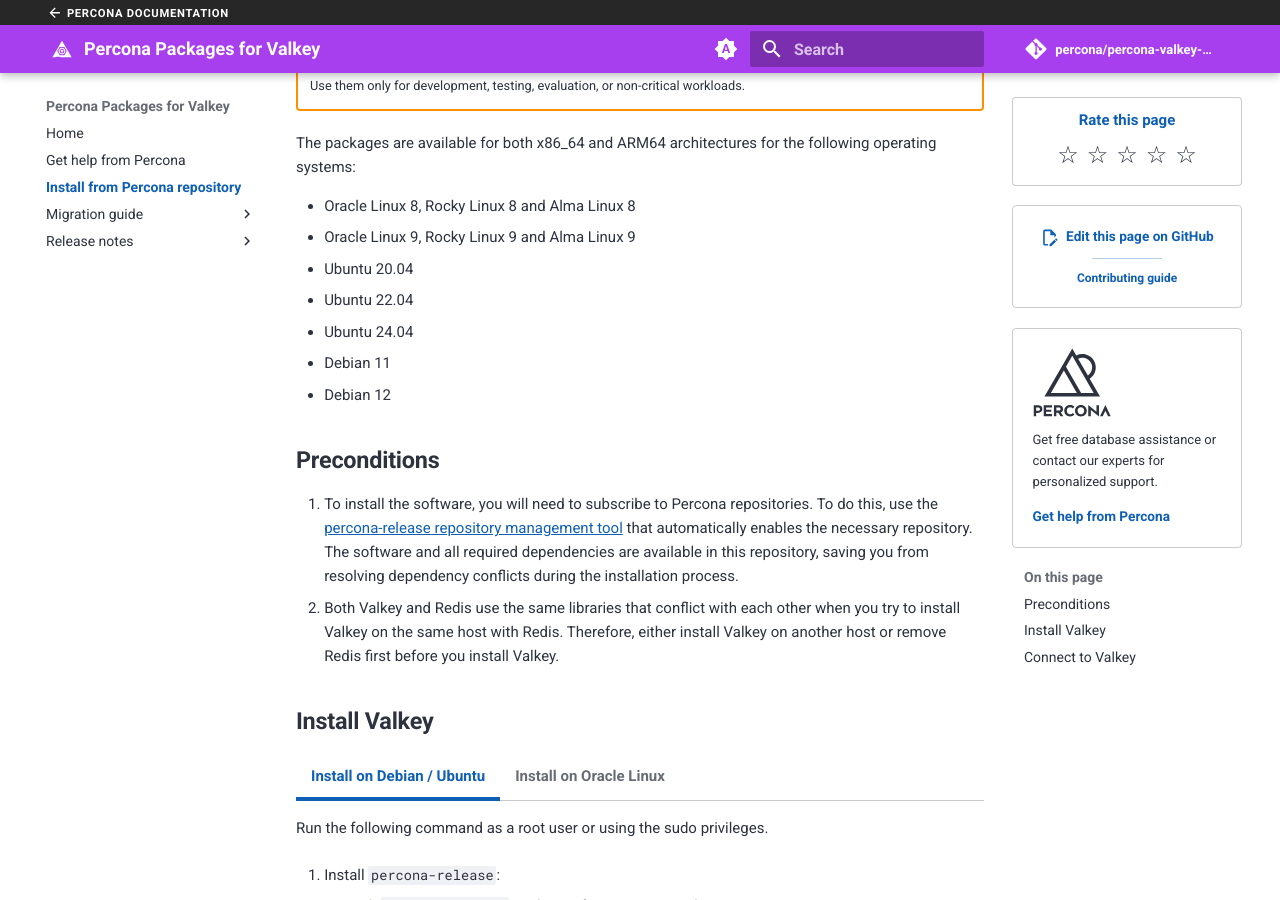
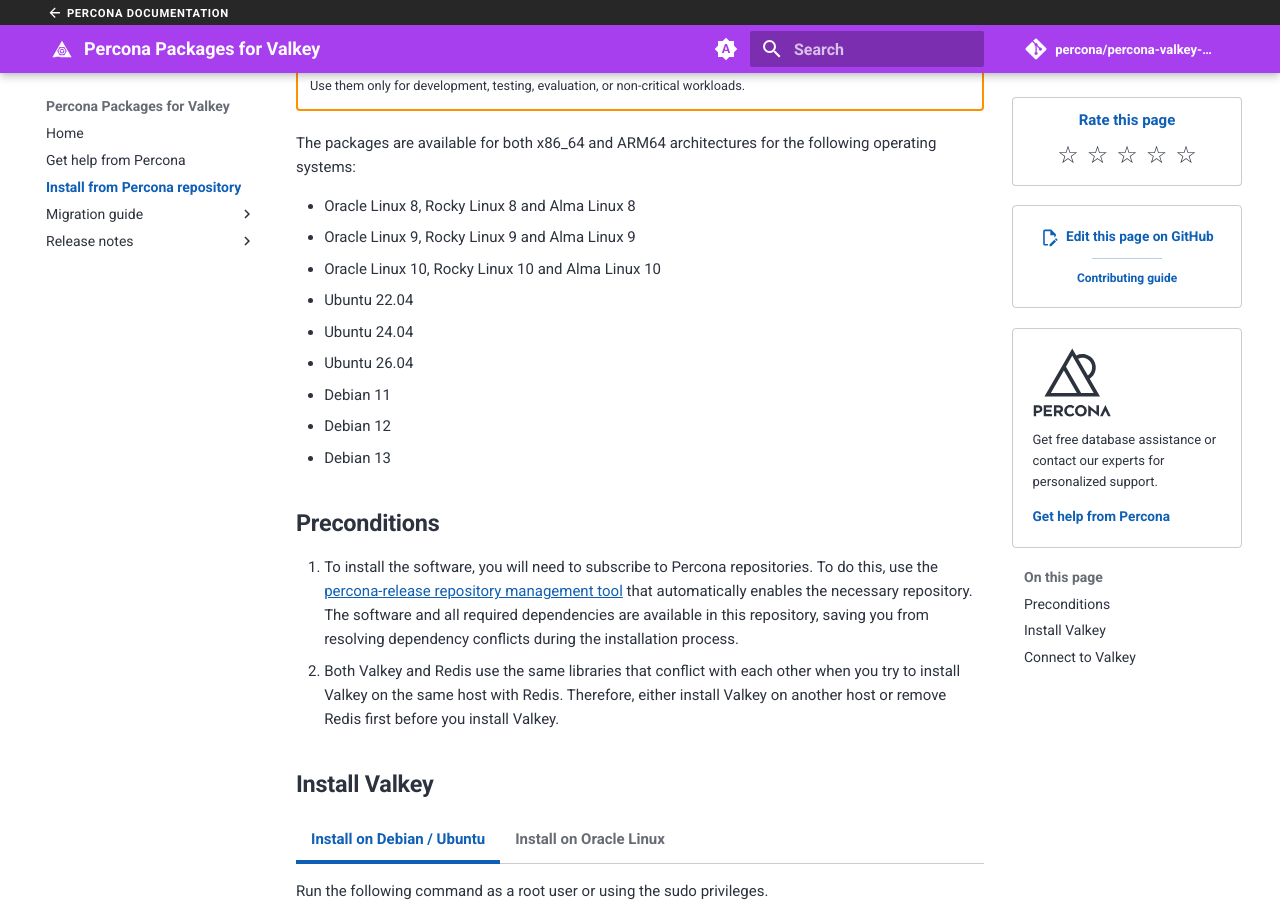
Before and after one commit to percona/percona-valkey-doc, an MkDocs documentation site: the page built from docs/installation.md, in a window 1280 px wide and 900 px high, scrolled down 387 px. Built offline with MkDocs 1.6.1 and Material for MkDocs 9.7.7, drawn with Linux system fonts in a browser that asks for light colours; nearby versions of some CDN libraries; some web fonts are replaced; comment, search, counter and statistics services are not loaded.

Commit message:
Revise installation.md for OS and package updates
Updated installation instructions for supported operating systems and package names.

```diff
--- a/docs/installation.md
+++ b/docs/installation.md
@@ -15,11 +15,13 @@ The packages are available for both x86_64 and ARM64 architectures for the follo
 
 * Oracle Linux 8, Rocky Linux 8 and Alma Linux 8
 * Oracle Linux 9, Rocky Linux 9 and Alma Linux 9
-* Ubuntu 20.04
+* Oracle Linux 10, Rocky Linux 10 and Alma Linux 10
 * Ubuntu 22.04
 * Ubuntu 24.04
+* Ubuntu 26.04
 * Debian 11
 * Debian 12
+* Debian 13
 
 ## Preconditions
 
```
Also changed, not shown: other parts of docs/installation.md (+1 -1 lines).
